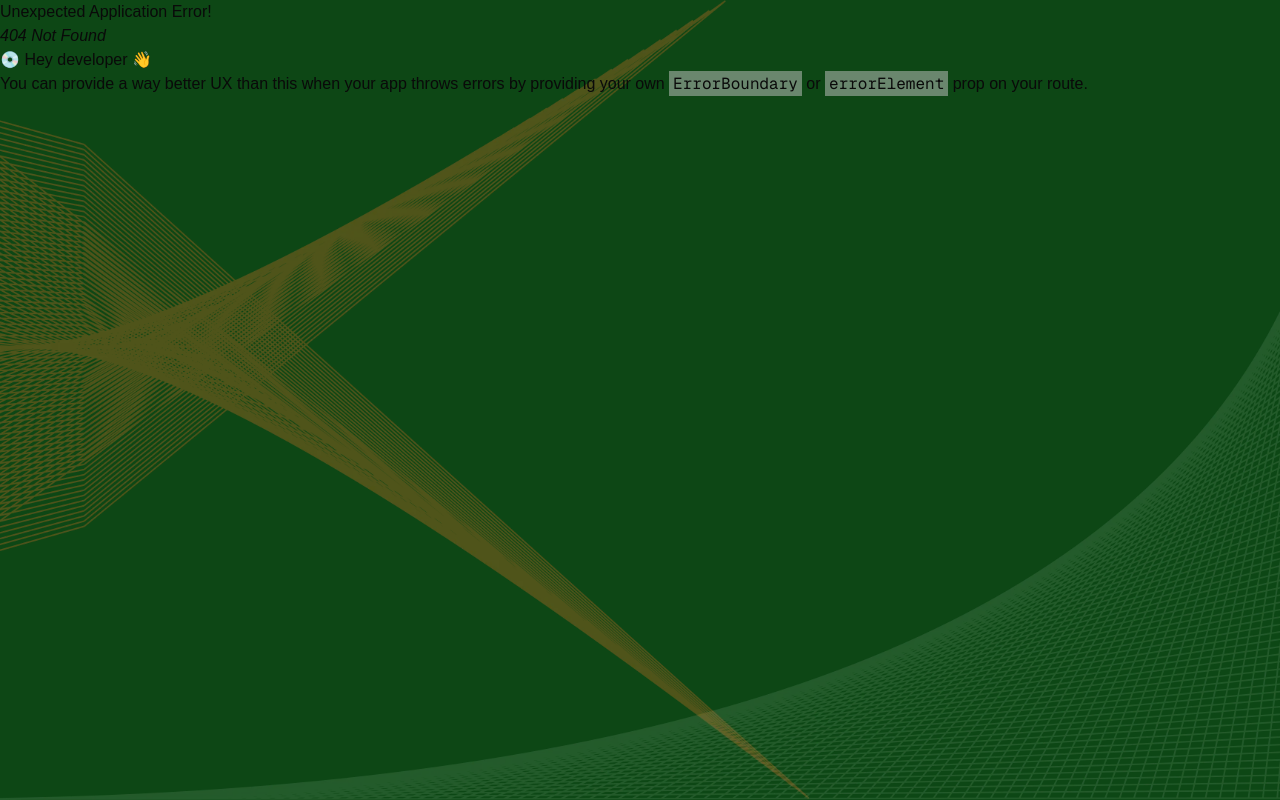
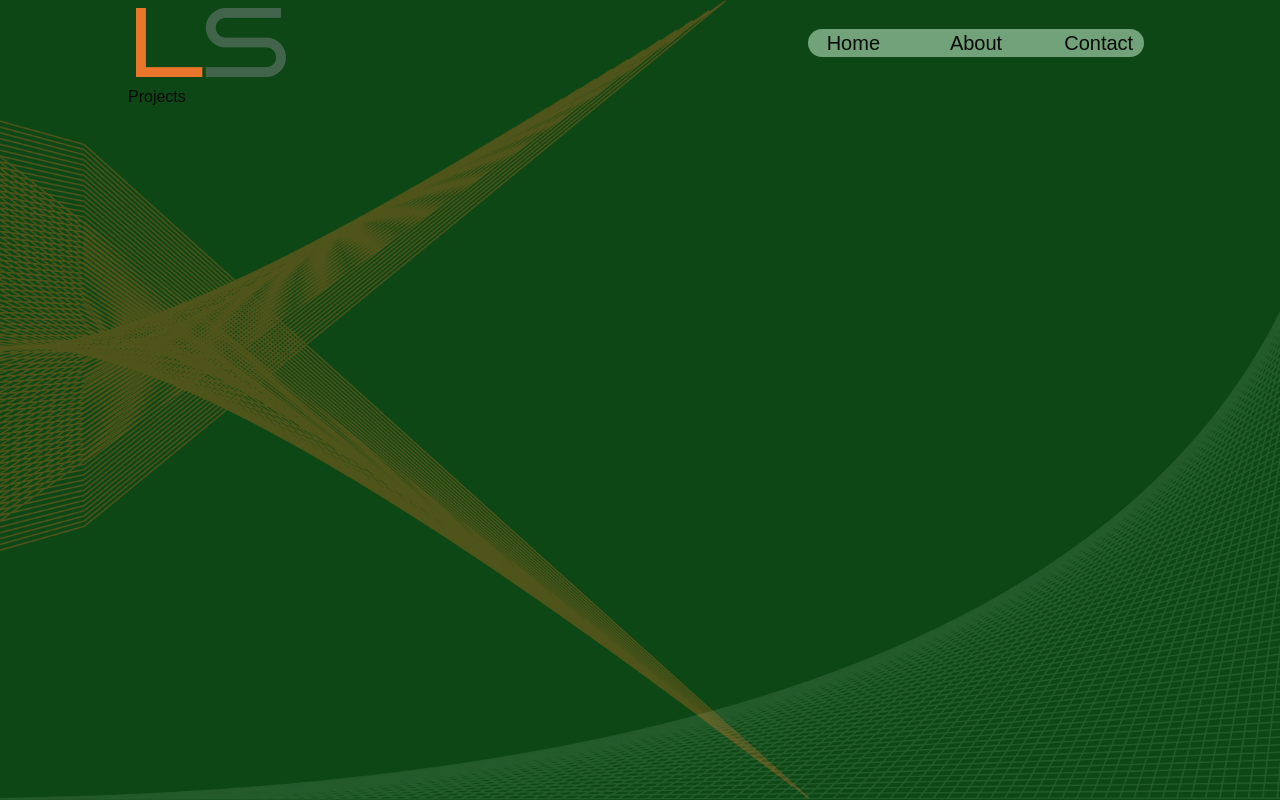
Before and after one commit to marefpceo/portfolio-react-vite, a React (Vite) app: page /projects in a window 1280 px wide. Before the commit this address had no page. Built offline with nearby package versions, Linux system fonts and the light colour scheme; a web font is replaced by a local one.

Commit message:
Created Projects page and contected all links

```diff
--- a/src/components/MenuModal.jsx
+++ b/src/components/MenuModal.jsx
@@ -37,7 +37,7 @@ export default function MenuModal({ open, closeMenuModal }) {
             <li
               className={`${location.pathname === '/projects' ? 'hidden' : ''}`}
             >
-              <Link to={'#projects'} onClick={closeMenuModal}>
+              <Link to={'/projects'} onClick={closeMenuModal}>
                 Projects
               </Link>
             </li>
@@ -54,3 +54,4 @@ export default function MenuModal({ open, closeMenuModal }) {
     </div>
   );
 }
+``;
--- a/src/components/NavBar.jsx
+++ b/src/components/NavBar.jsx
@@ -20,12 +20,12 @@ function NavBar() {
           </Link>
         </li>
         <li className={`${location.pathname === '/projects' ? 'hidden' : ''}`}>
-          <Link href={'#projects'} viewTransition={true}>
+          <Link to={'/projects'} viewTransition={true}>
             Projects
           </Link>
         </li>
         <li className={`${location.pathname === '/contact' ? 'hidden' : ''}`}>
-          <Link href={'#contact'} viewTransition={true}>
+          <Link to={'#contact'} viewTransition={true}>
             Contact
           </Link>
         </li>
--- /dev/null
+++ b/src/pages/Projects.jsx
@@ -0,0 +1,9 @@
+function Projects() {
+  return (
+    <>
+      <h1>Projects</h1>
+    </>
+  );
+}
+
+export default Projects;
--- a/src/utilities/Routes.jsx
+++ b/src/utilities/Routes.jsx
@@ -2,6 +2,7 @@ import { createBrowserRouter, RouterProvider } from 'react-router';
 import App from '../App';
 import Home from '../pages/Home';
 import About from '../pages/About';
+import Projects from '../pages/Projects';
 
 function Router() {
   const router = createBrowserRouter([
@@ -10,6 +11,7 @@ function Router() {
       children: [
         { index: true, element: <Home /> },
         { path: '/about', element: <About /> },
+        { path: '/projects', element: <Projects /> },
       ],
     },
   ]);
```
